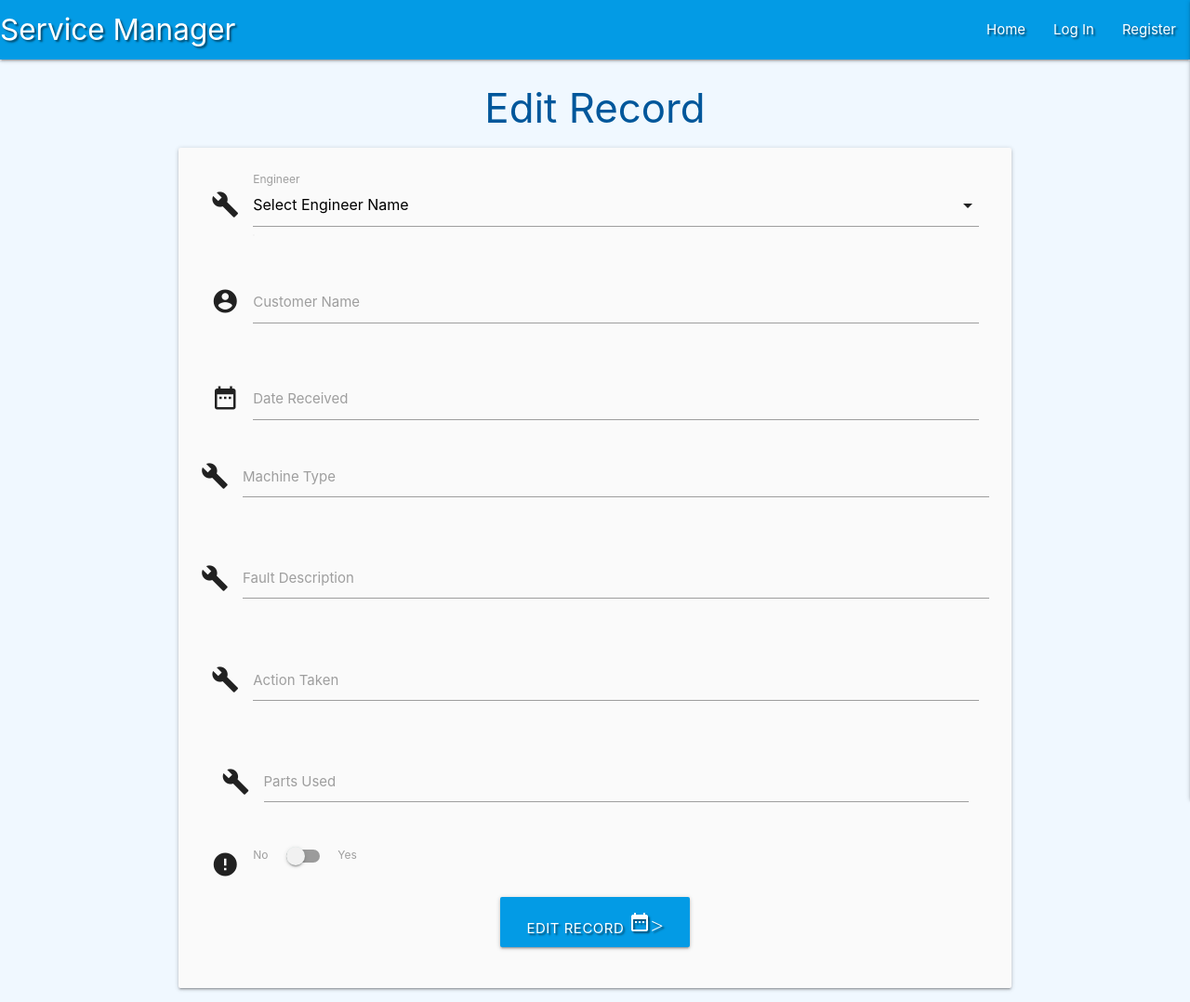
After one commit to marks530/ms3_project, a Flask app: template templates/edit_record.html in a window 1280 px wide. The commit adds this page. Shown: the whole page at 93% size. Run offline with Flask 2, Linux system fonts and the light colour scheme; the template is opened without the code that fills it, so the values that code supplies are empty; some libraries are stand-ins or nearby versions.

Commit message:
Add functionality for record edit button

```diff
--- a/app.py
+++ b/app.py
@@ -116,6 +116,13 @@ def add_record():
     usernames = mongo.db.users.find().sort("username", 1)
     return render_template("add_record.html", usernames=usernames)
 
+@app.route("/edit_record/<serviceReport_id>", methods=["GET", "POST"])
+def edit_record(serviceReport_id):
+    serviceReport = mongo.db.serviceReports.find_one({"_id": ObjectId(serviceReport_id)})
+    serviceReports = mongo.db.serviceReports.find()
+    return render_template("edit_record.html", serviceReport=serviceReport, serviceReports = serviceReports)
+
+
 if __name__ == "__main__":
     app.run(host=os.environ.get("IP"),
      port=int(os.environ.get("PORT")),
--- /dev/null
+++ b/templates/edit_record.html
@@ -0,0 +1,99 @@
+{% extends "base.html" %}
+{% block content %}
+
+<h3 class="light-blue-text text-darken-4 center-align">Edit Record</h3>
+
+
+<div class="row card-panel grey lighten-5">
+    <form class="col s12" method="POST" action="{{ url_for('edit_record', serviceReport_id=serviceReport._id) }}">
+        <!-- user selection -->
+        <div class="row">
+            <div class="input-field col s12">
+                <i class="material-icons prefix">build</i>
+                <select id="username" name="username" class="validate" required>
+                  <option value="" disabled selected>Select Engineer Name</option>
+                  {% for username in usernames %}
+                        <option value="{{ username.username }}">{{ username.username }}</option>
+                  {% endfor %}
+                </select>
+                <label for="username">Engineer</label>
+              </div>
+        </div>
+        <!-- customer name -->
+        <div class="row">
+            <div class="input-field col s12">
+                <i class="material-icons prefix">account_circle</i>
+                <input id="customer_name" name="customer_name" minlength="5" maxlength="50"
+                    type="text" class="validate" required>
+                <label for="customer_name">Customer Name</label>
+            </div>
+        </div>
+        <!-- date received -->
+        <div class="row">
+            <div class="input-field col s12">
+                <i class="material-icons prefix">date_range</i>
+                <input id="date_received" name="date_received" type="text"
+                class="datepicker validate" required>
+                <label for="date_received">Date Received</label>
+            </div>
+            <!-- machine type-->
+            <div class="row">
+                <div class="input-field col s12">
+                    <i class="material-icons prefix">build</i>
+                    <textarea id="machine_type" name="machine_type" minlength="5"
+                        maxlength="200" class="materialize-textarea validate" required></textarea>
+                    <label for="machine_type">Machine Type</label>
+                </div>
+            </div>
+            <!-- fault description-->
+        <div class="row">
+            <div class="input-field col s12">
+                <i class="material-icons prefix">build</i>
+                <textarea id="fault_description" name="fault_description" minlength="5"
+                    maxlength="200" class="materialize-textarea validate" required></textarea>
+                <label for="fault_description">Fault Description</label>
+            </div>
+        </div>
+            <!-- action taken -->
+            <div class="input-field col s12">
+                <i class="material-icons prefix">build</i>
+                <textarea id="action_taken" name="action_taken" minlength="5"
+                    maxlength="200" class="materialize-textarea validate" required></textarea>
+                <label for="action_taken">Action Taken</label>
+            </div>
+        </div>
+        <!-- parts used -->
+        <div class="input-field col s12">
+            <i class="material-icons prefix">build</i>
+            <textarea id="parts_used" name="parts_used" minlength="5"
+                maxlength="200" class="materialize-textarea validate" required></textarea>
+            <label for="parts_used">Parts Used</label>
+        </div>
+        <!-- is resolved lever -->
+        <div class="row">
+            <div class="input-field col s12">
+                <div class="switch">
+                    <i class="material-icons prefix">error</i>
+                    <label for="is_resolved">
+                        No
+                        <input type="checkbox" id="is_resovlved" name="is_resolved">
+                        <span class="lever"></span>
+                        Yes
+                    </label>
+                </div>
+            </div>
+        </div>
+        <!-- submit button -->
+        <div class="row">
+            <div class="col s12 center-align">
+                <button type="submit" class="btn-large light-blue darken-1 text-shadow">
+                    Edit Record <i class="material-icons prefix">date_range></i>
+                </button>
+
+            </div>
+        </div>
+    </form>
+</div>
+
+
+{% endblock %}
--- a/templates/serviceReports.html
+++ b/templates/serviceReports.html
@@ -30,7 +30,7 @@
                     </div>
                     <div class="card-action">
                     <a href="" class="btn-small green accent-4">Done</a>
-                    <a href="" class="btn-small light-blue lighten-1">Edit</a>
+                    <a href="{{ url_for('edit_record', serviceReport_id=serviceReport._id) }}" class="btn-small light-blue lighten-1">Edit</a>
                     </div>
                 </div>
             </div>
```
